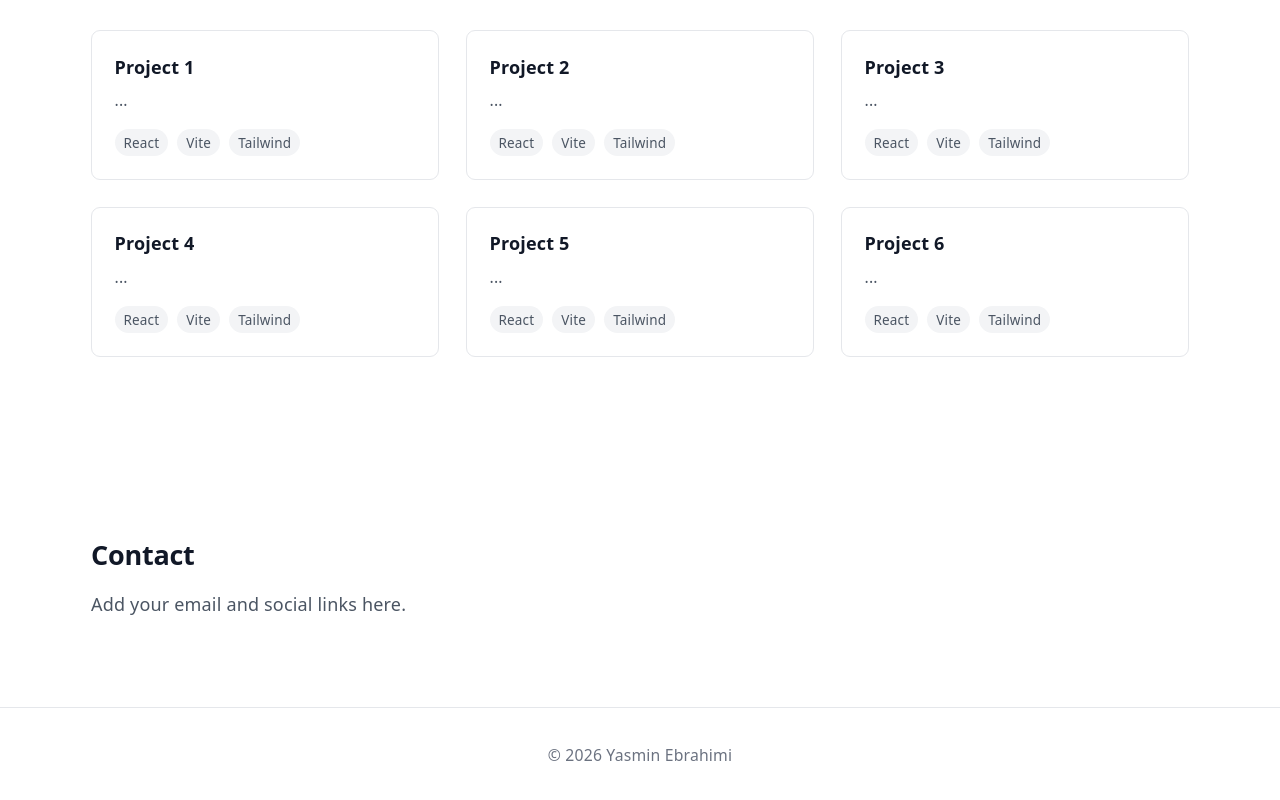
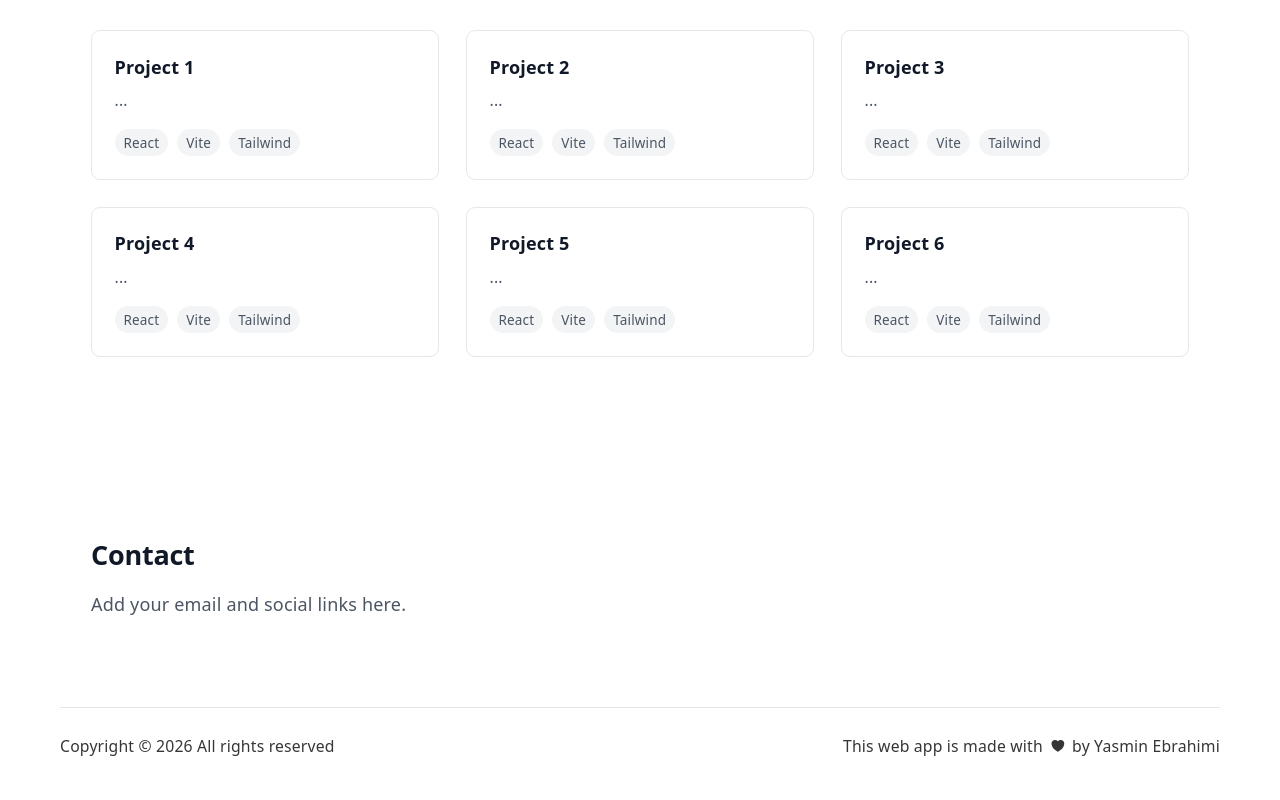
Before and after one commit to yasminebrahimi/yasmin_ebrahimi_portfolio, a React app: page / in a window 1280 px wide. Shown: the part 975-1775 px from the top of the page. Built offline with nearby package versions, Linux system fonts and the light colour scheme; the HTML template or start-up script is replaced by a standard one.

Commit message:
Add custom footer with heart icon

```diff
--- a/package.json
+++ b/package.json
@@ -12,6 +12,7 @@
   "dependencies": {
     "react": "^19.2.8",
     "react-dom": "^19.2.8",
+    "react-icons": "^5.7.0",
     "react-router-dom": "^7.18.3"
   },
   "devDependencies": {
--- a/src/components/Footer.jsx
+++ b/src/components/Footer.jsx
@@ -1,9 +1,15 @@
-function Footer() {
+import { HiHeart } from "react-icons/hi2";
+
+export default function Footer() {
   return (
-    <footer className="border-t border-gray-200 py-8 text-center text-sm text-gray-500">
-      © {new Date().getFullYear()} Yasmin Ebrahimi
+    <footer className="mx-auto w-full max-w-[1160px] border-t border-[#e5e4e7] px-6 py-6 lg:px-0">
+      <div className="flex flex-col items-center justify-between gap-2 text-sm text-[#363636] sm:flex-row">
+        <p>Copyright © {new Date().getFullYear()} All rights reserved</p>
+        <p className="flex items-center gap-1.5">
+          This web app is made with <HiHeart className="text-brand" /> by
+          Yasmin Ebrahimi
+        </p>
+      </div>
     </footer>
   );
 }
-
-export default Footer;
```
Also changed, not shown: 1 other file (tests, documents, lock files or other folders).
